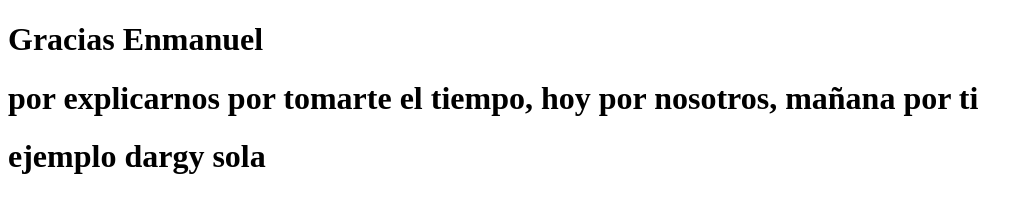
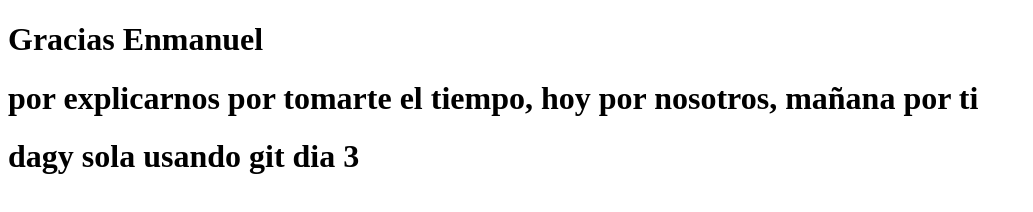
Before and after one commit to DargyJML/aprendiendogit, a plain HTML site: page index.html in a window 1280 px wide. Shown: the whole page, without its empty margins (0-1033 px from the left). Drawn offline with Linux system fonts and the light colour scheme.

Commit message:
argy sola dia 3

```diff
--- a/index.html
+++ b/index.html
@@ -13,7 +13,7 @@
     </h1>
     <h1>por explicarnos por tomarte el tiempo, hoy por nosotros, mañana por ti
     </h1>
-    <h1>ejemplo dargy sola
+    <h1> dagy sola usando git dia 3
     </h1>
 </body>
 
```
